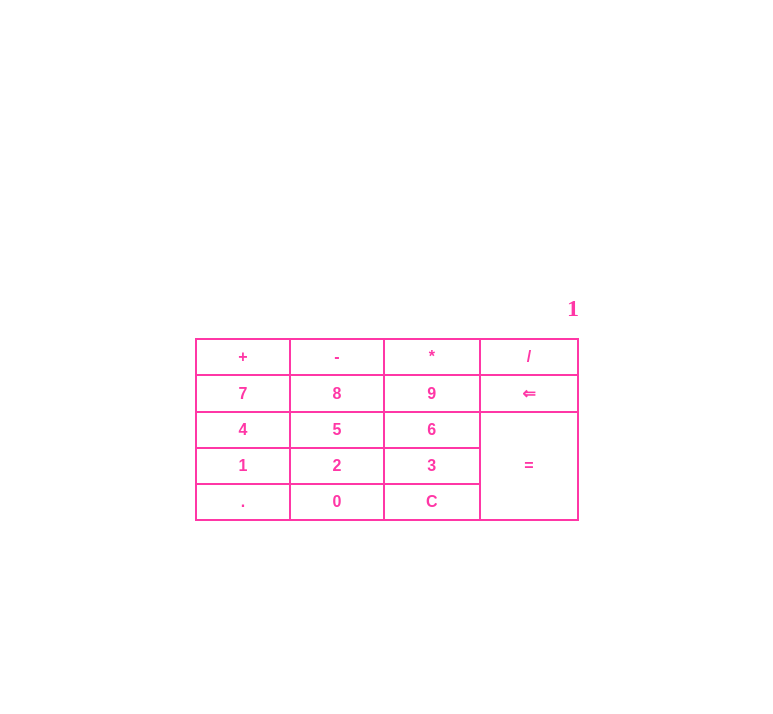
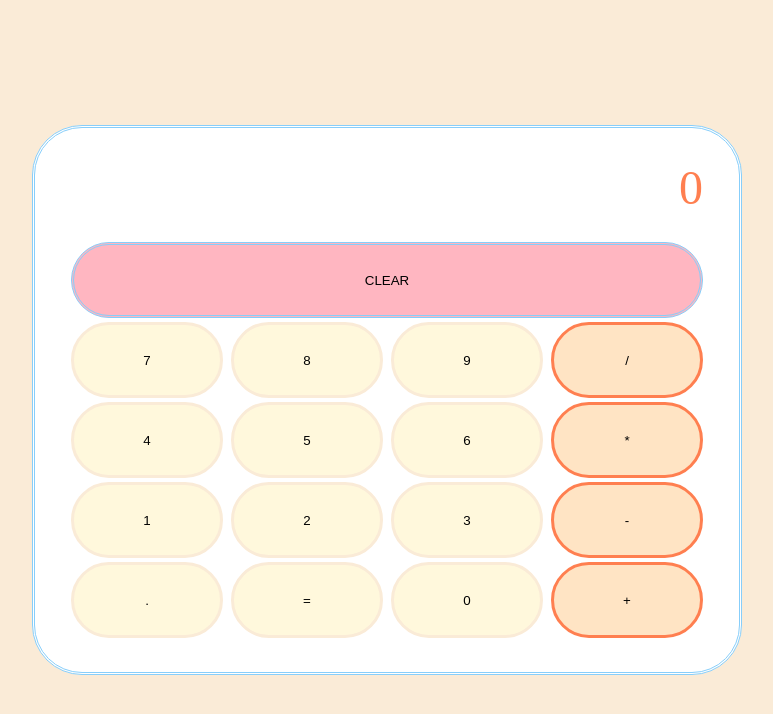
Before and after one commit to MercedesW/calculator, a plain HTML site: page index.html in a window 1280 px wide. Shown: the whole page, without its empty margins (253-1026 px from the left). Drawn offline with Linux system fonts and the light colour scheme.

Commit message:
funciona y tiene la mitad del estilo

```diff
--- a/index.html
+++ b/index.html
@@ -9,27 +9,33 @@
     <title>Calculator</title>
 </head>
 <body class="center">
-    <div class="calculator">
-        <div id="display" class="calculator_display">1</div>
-        <div class="calculator_keys">
-            <button class="operator plus">+</button>
-            <button class="operator minus">-</button>
-            <button class="operator multiply">*</button>
-            <button class="operator divide">/</button>
-            <button class="one">1</button>
-            <button class="two">2</button>
-            <button class="three">3</button>
-            <button class="four">4</button>
-            <button class="five">5</button>
-            <button class="six">6</button>
-            <button class="seven">7</button>
-            <button class="eight">8</button>
-            <button class="nine">9</button>
-            <button class="zero">0</button>
-            <button class="arrow">⇐</button>
-            <button class="decimal">.</button>
-            <button class="clear">C</button>
-            <button class="equal">=</button>
+    <div class="container">
+        <div class="grid">
+            <div id="display" class="display"></div>
+            <button id ="clear" class="clear">CLEAR</button>
+            <div class="operators">
+                <button class="operator divide">/</button>
+                <button class="operator multiply">*</button>
+                <button class="operator minus">-</button>
+                <button class="operator plus">+</button>
+            </div>
+            <div class="numbers">
+                <button id="seven" class="number seven">7</button>
+                <button id="eight" class="number eight">8</button>
+                <button id="nine" class="number nine">9</button>
+                <button id="four" class="number four">4</button>
+                <button id="five" class="number five">5</button>
+                <button id="six" class="number six">6</button>
+
+                <button id="one" class="number one">1</button>
+                <button id="two" class="number two">2</button>
+                <button id="three" class="number three">3</button>
+
+
+                <button id="point" class="number point">.</button>
+                <button id ="equal" class="operator equal">=</button>
+                <button id="zero" class="number zero">0</button>
+            </div>
         </div>
     </div>
 </body>
--- a/script.js
+++ b/script.js
@@ -1,41 +1,37 @@
+const INIT_VALUE = 0;
 
-const DEFAULT_VALUE = 0;
+let listNumbers = [];
+let operator = "";
 
-let currentValue = [DEFAULT_VALUE];
+let display = document.getElementById("display");
+display.textContent = INIT_VALUE;
 
-const displayElement = document.getElementById('display');
-
-const keys = document.querySelectorAll('.calculator_keys button');
-
-keys.forEach((key) => {
-    key.addEventListener('click', changeDisplay);
+let numberBtns = document.querySelectorAll('.number');
+numberBtns.forEach((button) => {
+    button.addEventListener('click', () => {
+        display.textContent = button.textContent;
+        listNumbers.push(parseFloat(button.textContent));
+    })
 })
 
-function changeDisplay(event) {
-    const key = event.target.textContent;
-    currentValue.push(key);
-    displayElement.textContent = currentValue.join('');
+let operatorBtns = document.querySelectorAll('.operator');
+operatorBtns.forEach((button) => {
+    button.addEventListener('click', () => {
+        if (listNumbers.length > 1) {
+            let result = operate(operator, listNumbers[0], listNumbers[1]);
+            display.textContent = result
+            listNumbers = [result];
+        }
+        operator = button.textContent;
+    })
+})
 
-}
-
-// TODO
-/*¡Haz que la calculadora funcione!
-Deberá almacenar el primer número que se ingresa en la calculadora cuando un usuario presiona un operador,
-y también guardar qué operación se ha elegido y luego operate()en ellos cuando el usuario presiona la tecla "=".
-Ya debería tener el código que puede llenar la pantalla, así que una vez que operate()se haya llamado,
-actualice la pantalla con la 'solución' de la operación.
-Esta es la parte más difícil del proyecto.
-Debe descubrir cómo almacenar todos los valores y llamar a la función operar con ellos.
-No te sientas mal si te toma un tiempo descubrir la lógica.
-*/
-
-
-
-
-
-
-// Auxiliares
-
+let clearBtn = document.getElementById("clear");
+clearBtn.addEventListener('click', () => {
+    operator = "";
+    listNumbers = [];
+    display.textContent = INIT_VALUE;
+})
 
 const add = (a, b) => {
 	return a + b;
@@ -53,6 +49,17 @@ const divide = (a, b) => {
     return a / b;
 };
 
-const operate = (operation, a, b) => {
-    return operation(a, b);
-};
+function operate(operator, a, b) {
+
+    switch(operator) {
+        case '+':
+            return add(a, b);
+        case '-':
+            return subtract(a, b);
+        case '*':
+            return multiply(a, b);
+        case '/':
+            if (b != 0) return divide(a, b);
+            else return "Error";
+    }
+}
--- a/style.css
+++ b/style.css
@@ -1,132 +1,108 @@
 :root {
-    --pink: #ff37a6;
-    --blue: #ffcae9;
+    /* --pink: #ff37a6;
+    --blue: #ffcae9; */
+    --border-color: lightskyblue;
 }
 
 * {
     margin: 0;
     padding: 0;
     box-sizing: border-box;
-    font-weight: bold;
-    font-size: 1rem;
 }
+
+body {
+    display: flex;
+    justify-content: center;
+    align-items: center;
+    height: 100vh;
+    background-color: antiquewhite;
+}
+
+.container {
+    padding: 2rem;
+    background-color: white;
+    border-radius: 50px;
+    border: 3px double var(--border-color);
+}
+
+.grid {
+    display: grid;
+    grid-template-columns: repeat(4, 10rem);
+    grid-template-rows: repeat(5, 5rem);
+}
+
+.display {
+    text-align: end;
+    font-size: xxx-large;
+    margin-right: 4px;
+    color: coral;
+    grid-column: 1/5;
+    grid-row: 1/2;
+}
+
+.clear {
+    grid-column: 1/5;
+    grid-row: 2/3;
+}
+
+.numbers {
+    grid-column: 1/4;
+    grid-row: 3/7;
+
+    display: grid;
+    grid-template-columns: repeat(3, 10rem);
+    grid-template-rows: repeat(4, 5rem);
+}
+
+.operators {
+    grid-column: 4/5;
+    grid-row: 3/7;
+
+    display: grid;
+    grid-template-rows: repeat(4, 5rem);
+}
+
+.numbers button,
+.operators button,
+.clear {
+    border-radius: 50px;
+    margin-block: 2px;
+    margin-inline: 4px;
+}
+
+.numbers button {
+    border: 3px solid antiquewhite;
+    background-color: cornsilk;
+}
+
+.operators button {
+    border: 3px solid coral;
+    background-color: bisque;
+}
+
+.clear {
+    border: 3px double var(--border-color);
+    background-color: lightpink;
+}
+
+button:hover {
+    background-color: rgb(233, 189, 12);
+}
+
 
 /**
  * Remove the inner border and padding in Firefox.
  */
 
-button::-moz-focus-inner {
+/* button::-moz-focus-inner {
     border-style: none;
     padding: 0;
-}
+} */
 
 /**
  * Restore the focus styles unset by the previous rule.
  */
-
+/*
 button:-moz-focusring {
     outline: 1px dotted ButtonText;
 }
-
-body {
-    height: 100vh;
-}
-
-.center {
-    display: flex;
-    flex-direction: column;
-    align-items: center;
-    justify-content: center;
-}
-
-.calculator {
-    border-radius: 18px;
-    width: 24rem;
-}
-
-.calculator_display {
-    text-align: right;
-    padding-block: 1rem;
-    color: var(--pink);
-    font-size: 1.5rem;
-}
-
-.calculator_keys {
-    border: 1px solid var(--pink);
-    display: grid;
-    grid-template-columns: repeat(4, auto);
-    grid-template-areas:
-    ". . . ."
-    "seven eight nine arrow"
-    "four five six equal"
-    "one two three equal"
-    "decimal zero clear equal";
-}
-
-.calculator_keys button {
-    border: 1px solid var(--pink);
-    background-color: white;
-    color: var(--pink);
-    padding: 0.5rem;
-}
-
-.calculator_keys button:hover {
-    background-color: var(--blue);
-    color: #020202;
-}
-
-.arrow {
-    grid-area: arrow;
-}
-
-.one {
-    grid-area: one;
-}
-
-.two {
-    grid-area: two;
-}
-
-.three {
-    grid-area: three;
-}
-
-.four {
-    grid-area: four;
-}
-
-.five {
-    grid-area: five;
-}
-
-.six {
-    grid-area: six;
-}
-
-.seven {
-    grid-area: seven;
-}
-
-.eight {
-    grid-area: eight;
-}
-
-.nine {
-    grid-area: nine;
-}
-
-.zero {
-    grid-area: zero;
-}
-
-.decimal {
-    grid-area: decimal;
-}
-
-.equal {
-    grid-area: equal;
-}
-
-.clear {
-    grid-area: clear;
-}
```
